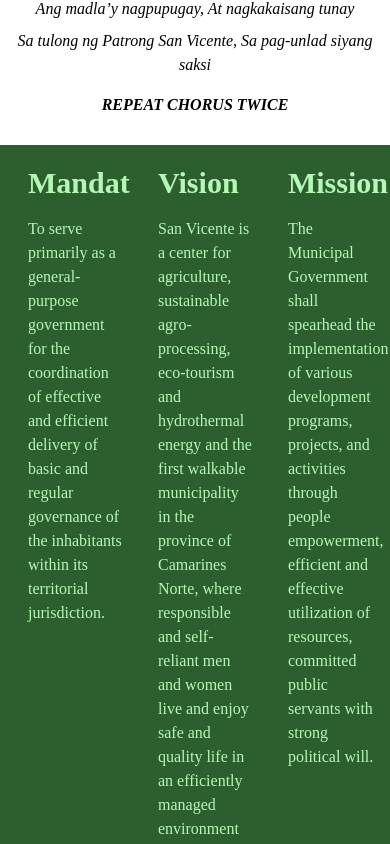
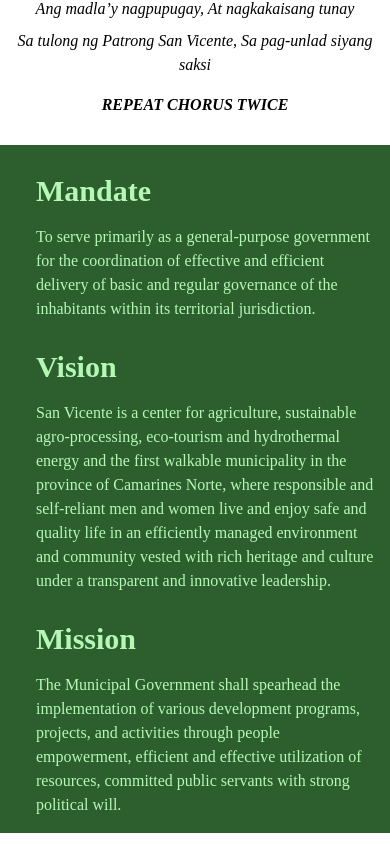
Before and after one commit to aechano/Vicenture-SAD, a React (Create React App) app: page /the-town/about in a window 390 px wide. Shown: the part 2853-3697 px from the top of the page. Built offline with nearby package versions, Linux system fonts and the light colour scheme.

Commit message:
update today

```diff
--- a/src/components/Sections.js
+++ b/src/components/Sections.js
@@ -31,7 +31,7 @@ export default function Sections(props) {
                         null
                     }
                     {/*Section title*/}
-                    <h1 className={"lg:text-3xl md:p-2 font-bold p-0 text-2xl mb-0 mt-0 text-center " + (props.left ? "text-lgu-lime" : "text-black")}>
+                    <h1 className={"lg:text-4xl md:p-2 font-bold p-0 text-2xl mb-0 mt-0 text-center " + (props.left ? "text-lgu-lime" : "text-black")}>
                         {props.title !== undefined ? props.title : "No Title"}
                     </h1>
                     {/*Barline goes last if this is a right-type section*/}
--- a/src/components/Viewer.js
+++ b/src/components/Viewer.js
@@ -80,7 +80,7 @@ export default function Viewer({ view }) {
 
             <div className="mx-auto max-w-7xl px-2 sm:px-6 lg:px-8 m-5">
                 <div className='block md:flex space-x-5'>
-                    <div className="w-full bg-lgu-yellow p-4 md:w-1/3">
+                    <div className="w-full bg-lgu-yellow p-4 md:w-1/3 overflow-y-auto max-h-[1293px]">
                         <ul>
                             {view.map((data, index) => (
                                 <li
--- a/src/pages/non_admin_pages/TheTown/AboutSanVicente.js
+++ b/src/pages/non_admin_pages/TheTown/AboutSanVicente.js
@@ -70,9 +70,9 @@ export default function AboutSanVicente() {
         </div>
       </div>
 
-      <div className="flex flex-row bg-lgu-green">
+      <div className="block md:flex md:flex-row bg-lgu-green p-2">
         {/* Mandate Column */}
-        <div className="w-1/3 p-2 text-lgu-lime max-h-screen overflow-y-auto">
+        <div className="w-full p-2 text-lgu-lime max-h-screen overflow-y-auto">
           <h1 className="text-3xl font-bold mt-3 ml-5">Mandate</h1>
           <p className="text-35 text-left mt-4 ml-5">
             To serve primarily as a general-purpose government for the coordination of effective and efficient delivery of basic and regular governance of the inhabitants within its territorial jurisdiction.
@@ -80,15 +80,15 @@ export default function AboutSanVicente() {
         </div>
 
         {/* Vision Column */}
-        <div className="w-1/3 p-2  text-lgu-lime max-h-screen overflow-y-auto">
+        <div className="w-full p-2  text-lgu-lime max-h-screen overflow-y-auto">
           <h1 className="text-3xl font-bold mt-3 ml-5">Vision</h1>
-          <p className="text-35 text-left mt-4 ml-5 mb-10">
+          <p className="text-35 text-left mt-4 ml-5">
             San Vicente is a center for agriculture, sustainable agro-processing, eco-tourism and hydrothermal energy and the first walkable municipality in the province of Camarines Norte, where responsible and self-reliant men and women live and enjoy safe and quality life in an efficiently managed environment and community vested with rich heritage and culture under a transparent and innovative leadership.
           </p>
         </div>
 
         {/* Mission Column */}
-        <div className="w-1/3 p-2  text-lgu-lime max-h-screen overflow-y-auto">
+        <div className="w-full p-2  text-lgu-lime max-h-screen overflow-y-auto">
           <h1 className="text-3xl font-bold mt-3 ml-5">Mission</h1>
           <p className="text-35 text-left mt-4 ml-5">
             The Municipal Government shall spearhead the implementation of various development programs, projects, and activities through people empowerment, efficient and effective utilization of resources, committed public servants with strong political will.
@@ -103,7 +103,7 @@ export default function AboutSanVicente() {
             <div className="block w-full rounded-lg bg-lgu-yellow shadow-[0_2px_15px_-3px_rgba(0,0,0,0.07),0_10px_20px_-2px_rgba(0,0,0,0.04)">
               <div className="relative overflow-hidden bg-cover bg-no-repeat">
                 <img
-                  className="rounded-t-lg w-full h-60"
+                  className="rounded-t-lg w-full h-80"
                   src={require("../../../res/img/geography.png")}
                   alt="Geography"
                 />
@@ -122,7 +122,7 @@ export default function AboutSanVicente() {
             <div className="block w-full rounded-lg bg-lgu-yellow shadow-[0_2px_15px_-3px_rgba(0,0,0,0.07),0_10px_20px_-2px_rgba(0,0,0,0.04)]">
               <div className="relative overflow-hidden bg-cover bg-no-repeat">
                 <img
-                  className="rounded-t-lg w-full h-60"
+                  className="rounded-t-lg w-full h-80"
                   src={require("../../../res/img/economy.jpg")}
                   alt="Economy"
                 />
@@ -143,7 +143,7 @@ export default function AboutSanVicente() {
             <div className="block w-full rounded-lg bg-lgu-yellow shadow-[0_2px_15px_-3px_rgba(0,0,0,0.07),0_10px_20px_-2px_rgba(0,0,0,0.04)]">
               <div className="relative overflow-hidden bg-cover bg-no-repeat">
                 <img
-                  className="rounded-t-lg w-full h-60"
+                  className="rounded-t-lg w-full h-80"
                   src={require("../../../res/img/population.jpg")}
                   alt="Population"
                 />
@@ -162,7 +162,7 @@ export default function AboutSanVicente() {
             <div className="block w-full rounded-lg bg-lgu-yellow shadow-[0_2px_15px_-3px_rgba(0,0,0,0.07),0_10px_20px_-2px_rgba(0,0,0,0.04)]">
               <div className="relative overflow-hidden bg-cover bg-no-repeat">
                 <img
-                  className="rounded-t-lg w-full h-60"
+                  className="rounded-t-lg w-full h-80"
                   src={require("../../../res/img/geography.png")}
                   alt="Barangays"
                 />
--- a/src/pages/non_admin_pages/TheTown/MunicipalityProfile.js
+++ b/src/pages/non_admin_pages/TheTown/MunicipalityProfile.js
@@ -45,7 +45,7 @@ export default function MunicipalityProfile() {
     {
       head: "Try",
       pdfView: require("../../../res/pdf/MC.pdf"),
-    }
+    },
   ];
 
   return (
--- a/src/pages/non_admin_pages/TheTown/MunicipalityPrograms.js
+++ b/src/pages/non_admin_pages/TheTown/MunicipalityPrograms.js
@@ -15,7 +15,7 @@ export default function MunicipalityPrograms() {
 
             <Sections
                 title="Community Assistance"
-                src={require("../../../res/img/population.jpg")}
+                src={require("../../../res/img/assistance.jpg")}
                 alt="Community Assistance"
                 arrow={true}>
                 Engage in the vibrant conversations surrounding San Vicente, Camarines Norte, as you join our forums and discussions. Connect with fellow travelers, adventurers, and culture enthusiasts to share experiences, gather recommendations, and embrace diverse perspectives within our community. Explore the rich culture, history, and natural wonders of this coastal town through these insightful dialogues, finding inspiration for your next adventure. Join us now and immerse yourself in a world of captivating stories and connections waiting to be discovered in San Vicente, Camarines Norte.
@@ -24,7 +24,7 @@ export default function MunicipalityPrograms() {
             <Sections
                 left={true}
                 title="Safety Programs"
-                src={require("../../../res/img/geography.png")}
+                src={require("../../../res/img/programs.jpg")}
                 alt="Safety Programs"
                 arrow={true}>
                 Engage in the vibrant conversations surrounding San Vicente, Camarines Norte, as you join our forums and discussions. Connect with fellow travelers, adventurers, and culture enthusiasts to share experiences, gather recommendations, and embrace diverse perspectives within our community. Explore the rich culture, history, and natural wonders of this coastal town through these insightful dialogues, finding inspiration for your next adventure. Join us now and immerse yourself in a world of captivating stories and connections waiting to be discovered in San Vicente, Camarines Norte.
```
Also changed, not shown: src/res/img/assistance.jpg (added), src/res/img/programs.jpg (added).
